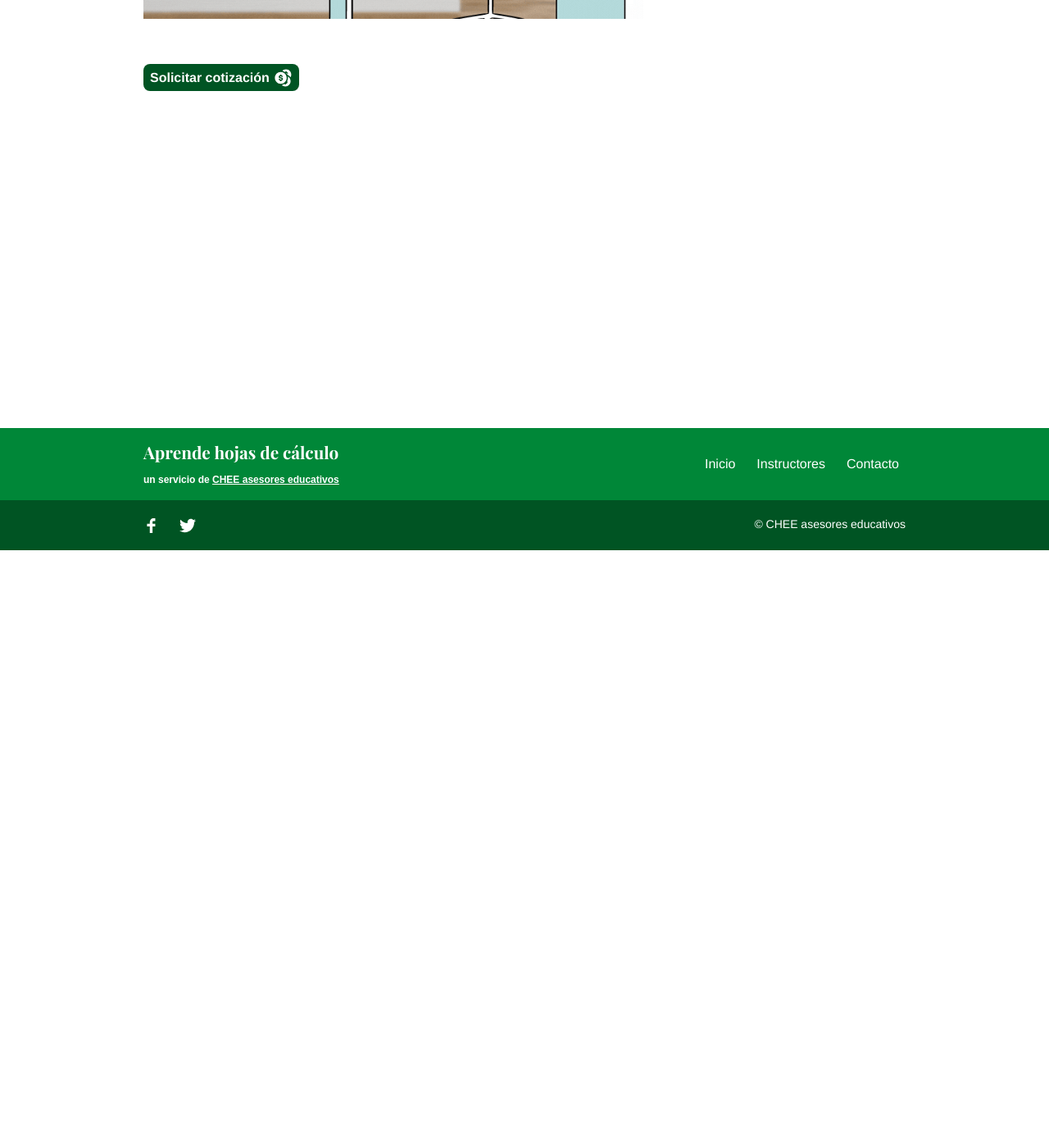
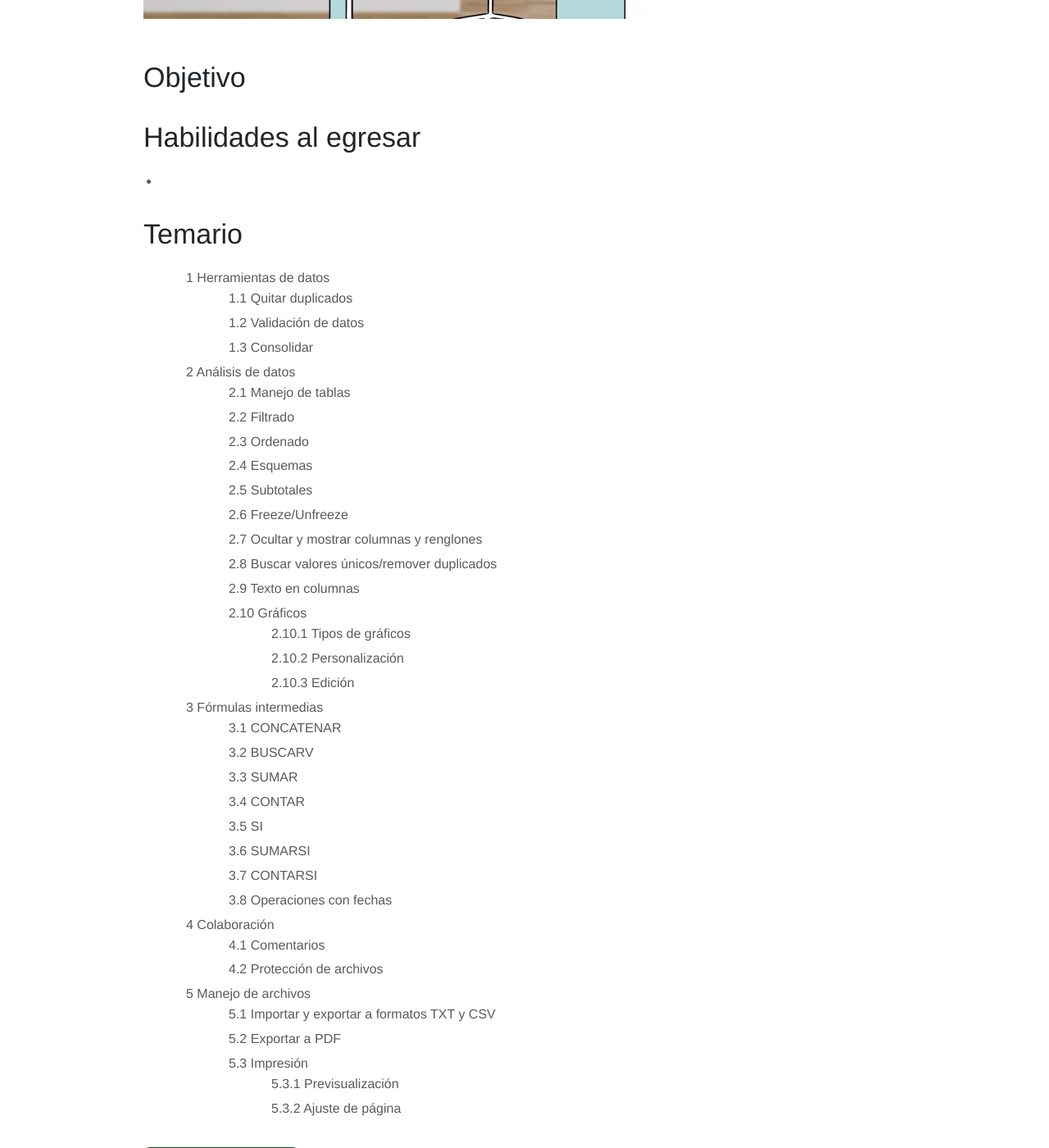
Before and after one commit to camachevaz/Calc, a Jekyll site: the page built from _services/excel-intermedio.md, in a window 1280 px wide and 1400 px high, scrolled down 729 px. Shown: the whole window at 82% size. Built offline with Jekyll 4.4.1, drawn with Linux system fonts in a browser that asks for light colours.

Commit message:
Update excel-intermedio.md

```diff
--- a/_services/excel-intermedio.md
+++ b/_services/excel-intermedio.md
@@ -5,7 +5,56 @@ featured: false
 permalink: "/cursos/excel-intermedio/"
 pitch: ¿Descubriste el potencial de Excel para facilitar tu trabajo? Continúa aprendiendo y dominia las funciones
 weight: 2
-publicado: false
+publicado: true
 ---
 
+
+
 ![Portada de Excel intermedio](/images/cursos/excel-intermedio.gif)
+
+# Objetivo
+
+
+
+# Habilidades al egresar
+
+-
+
+# Temario
+
+1. Herramientas de datos
+    1. Quitar duplicados
+    1. Validación de datos
+    1. Consolidar
+1. Análisis de datos
+    1. Manejo de tablas
+    1. Filtrado
+    1. Ordenado
+    1. Esquemas
+    1. Subtotales
+    1. Freeze/Unfreeze
+    1. Ocultar y mostrar columnas y renglones
+    1. Buscar valores únicos/remover duplicados
+    1. Texto en columnas
+    1. Gráficos
+        1. Tipos de gráficos
+        1. Personalización
+        1. Edición
+1. Fórmulas intermedias
+    1. CONCATENAR
+    1. BUSCARV
+    1. SUMAR
+    1. CONTAR
+    1. SI
+    1. SUMARSI
+    1. CONTARSI
+    1. Operaciones con fechas
+1. Colaboración
+    1. Comentarios
+    1. Protección de archivos
+1. Manejo de archivos
+    1. Importar y exportar a formatos TXT y CSV
+    1. Exportar a PDF
+    1. Impresión
+        1. Previsualización
+        1. Ajuste de página
```
